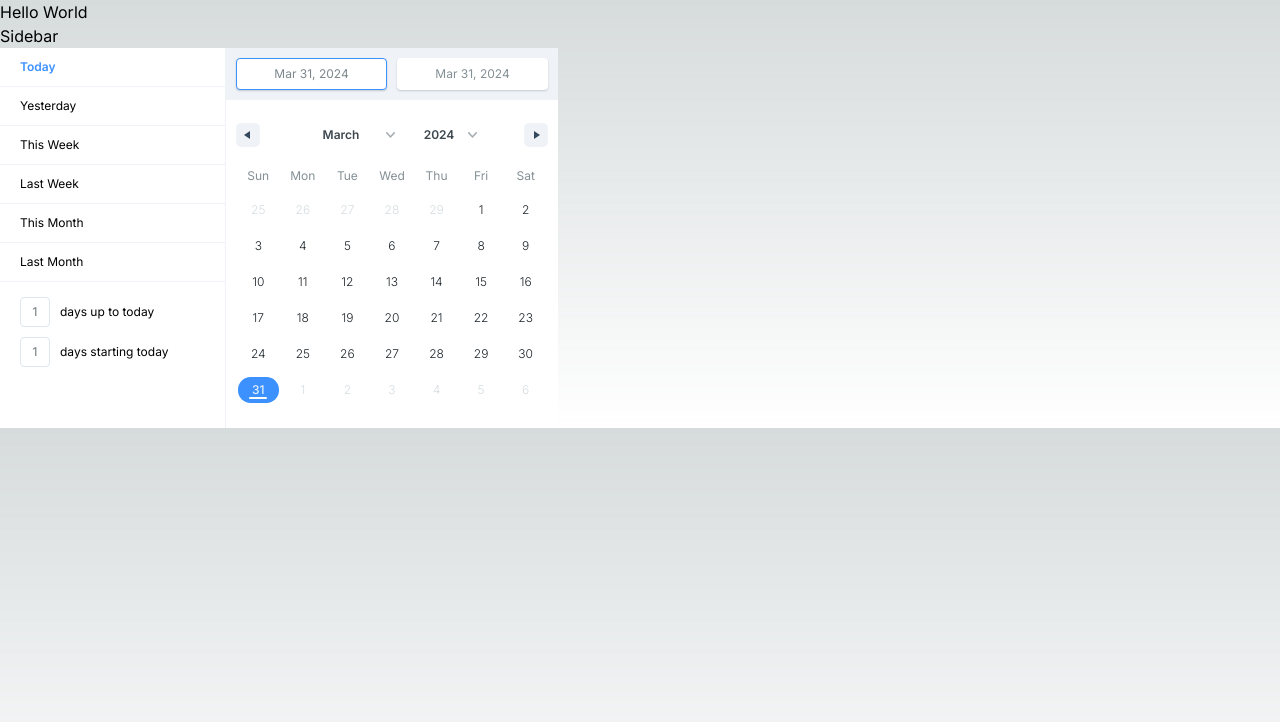
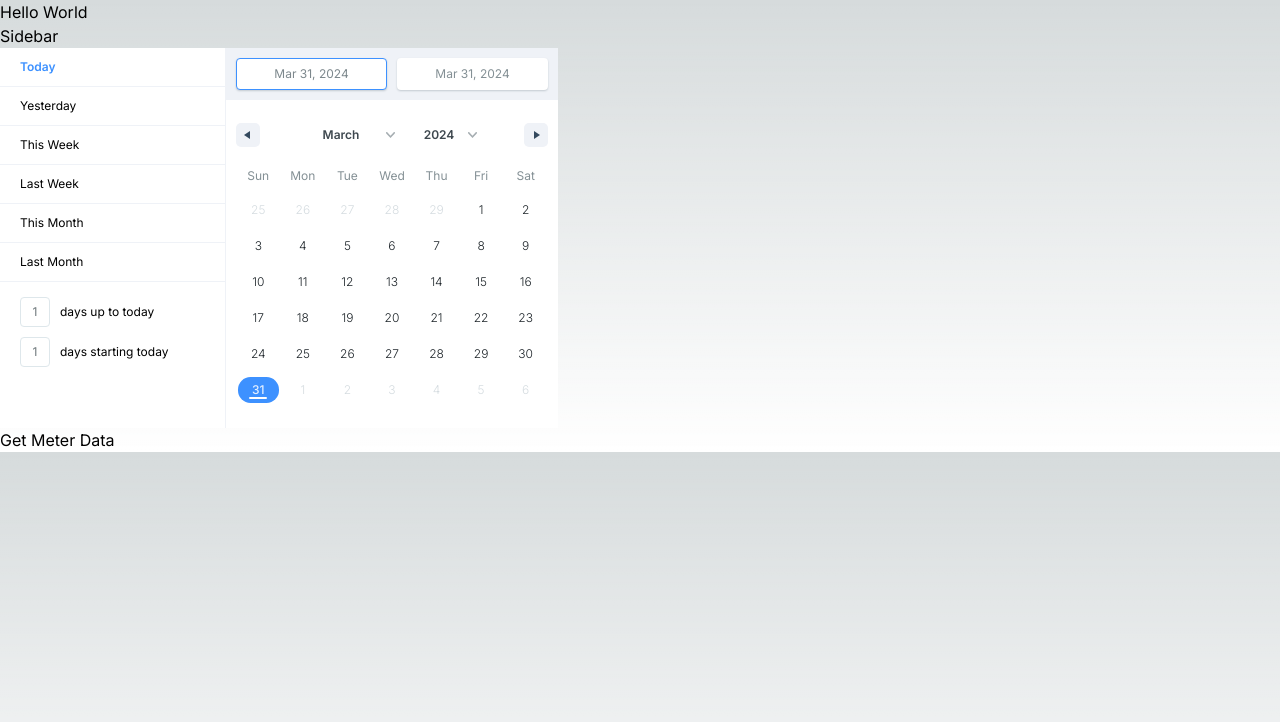
Before and after one commit to jkk-fullstack-projects/tuf-2000-ui, a Next.js app in the folder tuf-ui-app/: page / in a window 1280 px wide. Shown: the top 722 px of the page. Built offline with nearby package versions, Linux system fonts and the light colour scheme.

Commit message:
Fetch meter data button added.

```diff
--- a/tuf-ui-app/src/app/components/Sidebar/Sidebar.js
+++ b/tuf-ui-app/src/app/components/Sidebar/Sidebar.js
@@ -14,12 +14,19 @@ const Sidebar = () => {
           endDate: new Date(),
           key: 'selection',
         },
-      ]);
+    ]);
+
+    const handleFetchData = () => {
+        // Fetch data from the API
+        console.log('Mocking Fetch data from the API');
+        console.log(state[0].startDate, state[0].endDate);
+        // a function call will be added to fetch data based on selected dates
+    };
+
 
     return (
     <div className="sidebar">
         <h4>Sidebar</h4>
-
         {/* date range picker */}
         <div className="date-picker">
             <DateRangePicker
@@ -27,7 +34,7 @@ const Sidebar = () => {
                 onChange={(item) => setState([item.selection])}
             />
         </div>
-
+        <button onClick={handleFetchData}>Get Meter Data</button>
         {/* Toggle Button */}
         <div className="toggle-button">
             {/* Toggle button component will be here */}
```
